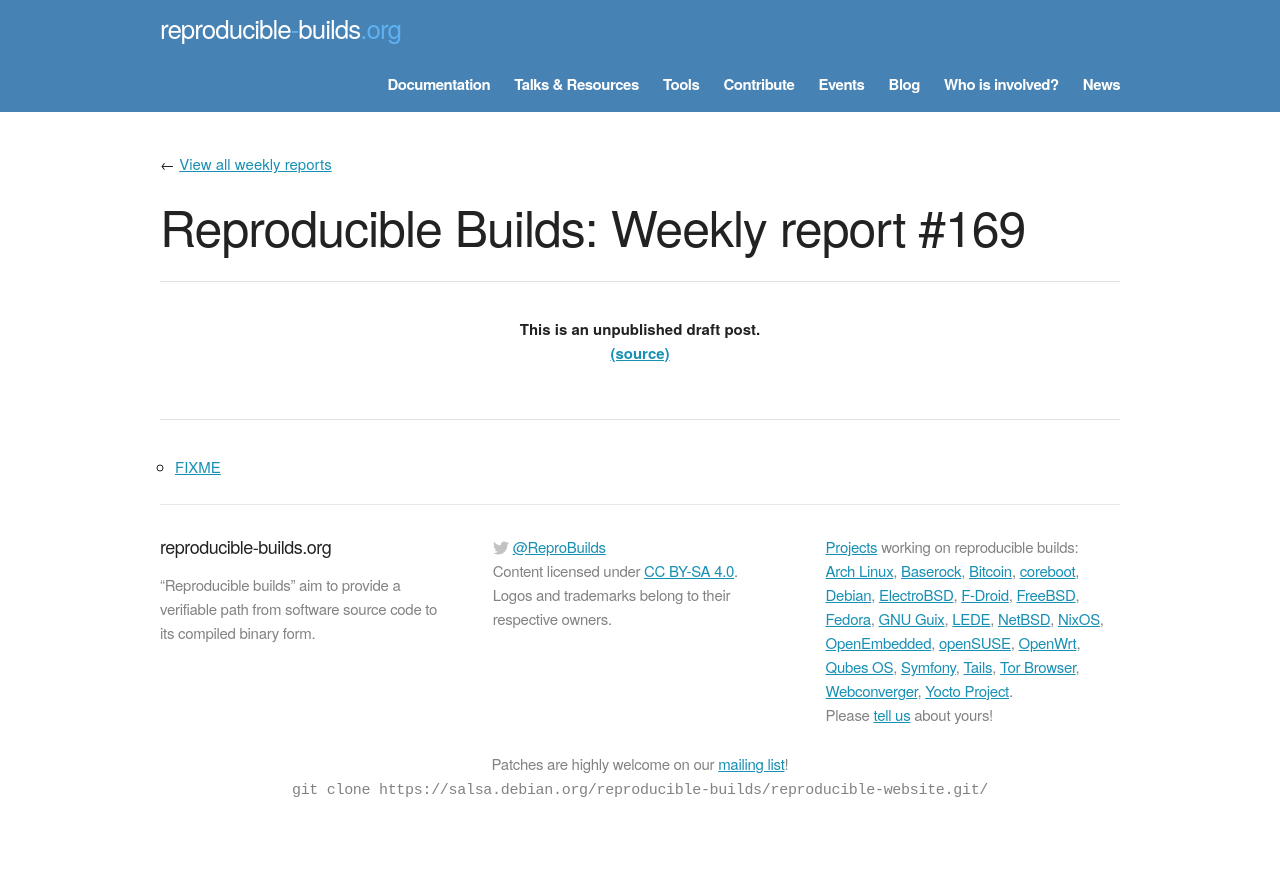
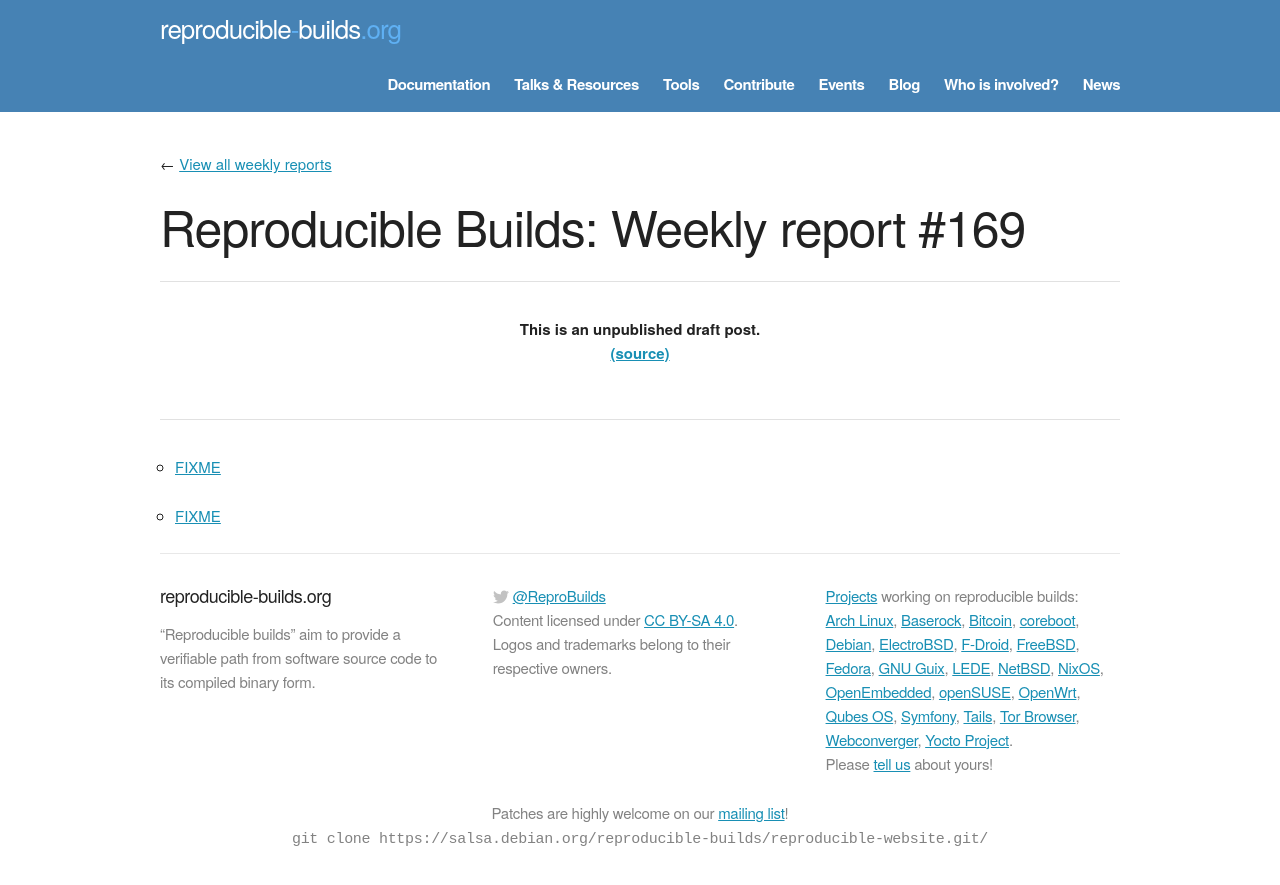
Before and after one commit to prototypefund/reproducible-website, a Jekyll site: the page built from _blog/posts/169.md, in a window 1280 px wide. Shown: the top 885 px of the page. Built offline with Jekyll 4.4.1, drawn with Linux system fonts in a browser that asks for light colours; some web fonts are replaced.

Commit message:
169 += https://debconf18.debconf.org/talks/99-my-crush-on-gnu-guix/

```diff
--- a/_blog/posts/169.md
+++ b/_blog/posts/169.md
@@ -4,3 +4,5 @@ week: 169
 ---
 
 * [FIXME](https://debconf18.debconf.org/schedule/)
+
+* [FIXME](https://debconf18.debconf.org/talks/99-my-crush-on-gnu-guix/)
```
